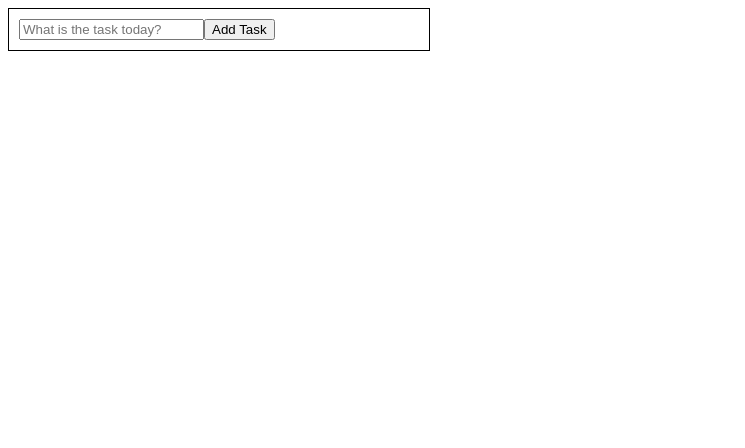
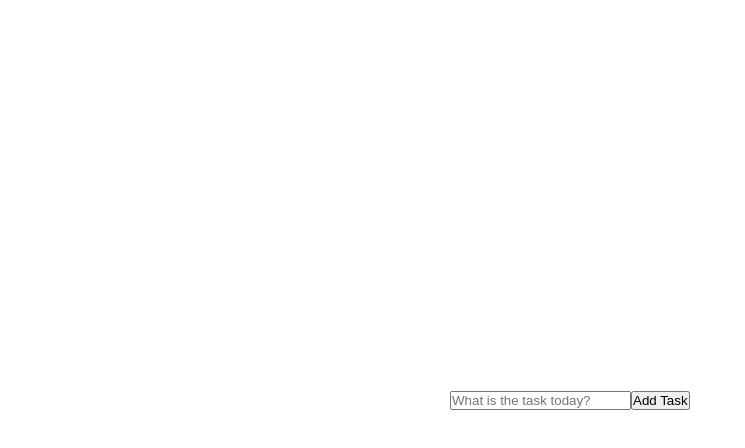
Before and after one commit to viktoriia-yash/to-do-list-react, a React (Create React App) app: page / in a window 1280 px wide. Shown: the top 448 px of the page, without its empty margins (0-745 px from the left). Built offline with nearby package versions, Linux system fonts and the light colour scheme.

Commit message:
Started doing styling

```diff
--- a/src/index.css
+++ b/src/index.css
@@ -1,5 +1,18 @@
+* {
+  margin: 0;
+  padding: 0;
+  box-sizing: border-box;
+}
+
+.App {
+  height: 100vh;
+  width: 100%;
+  display: flex;
+  justify-content: center;
+  align-items: center;
+}
+
 .todo-wrapper {
-  border: 1px solid black;
   padding: 10px;
   width: 400px;
 }
```
